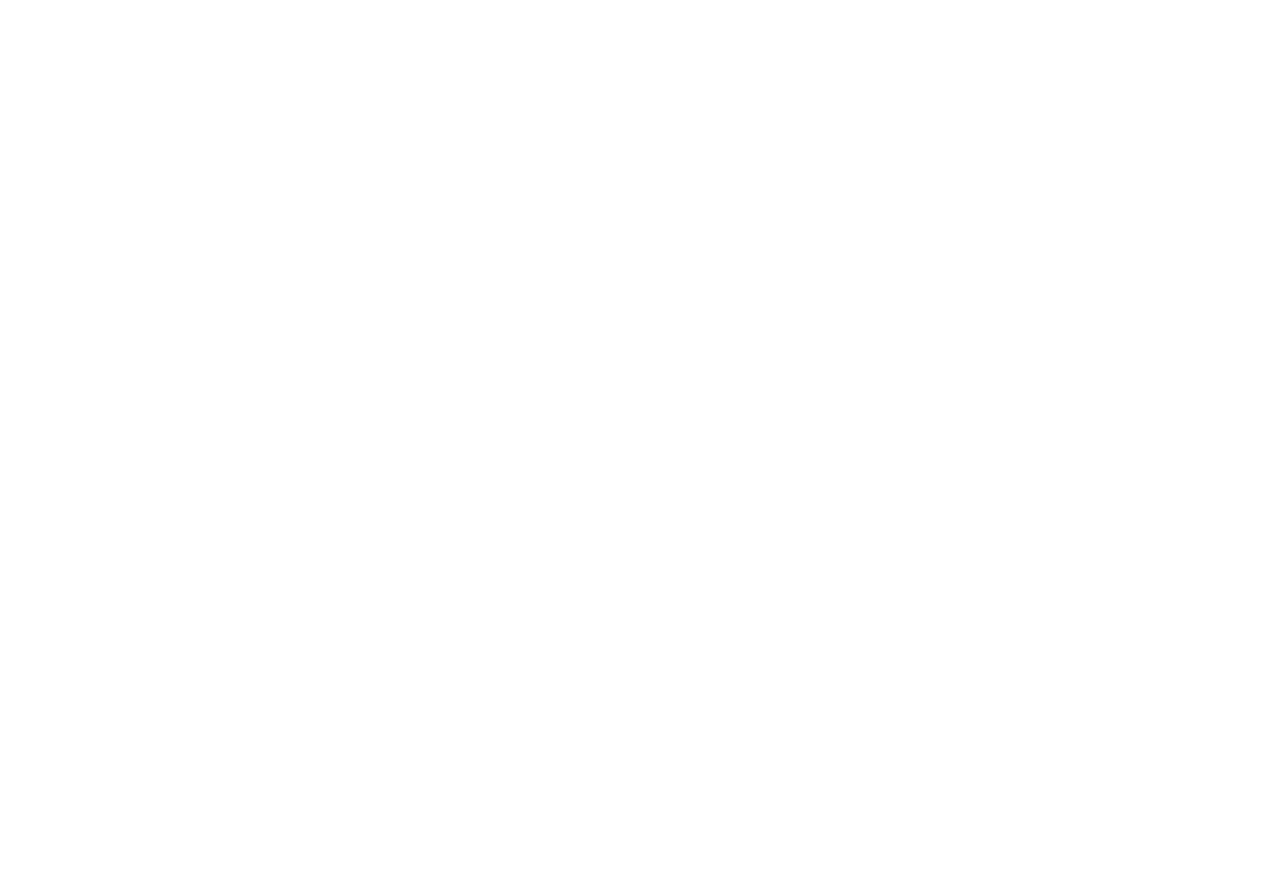
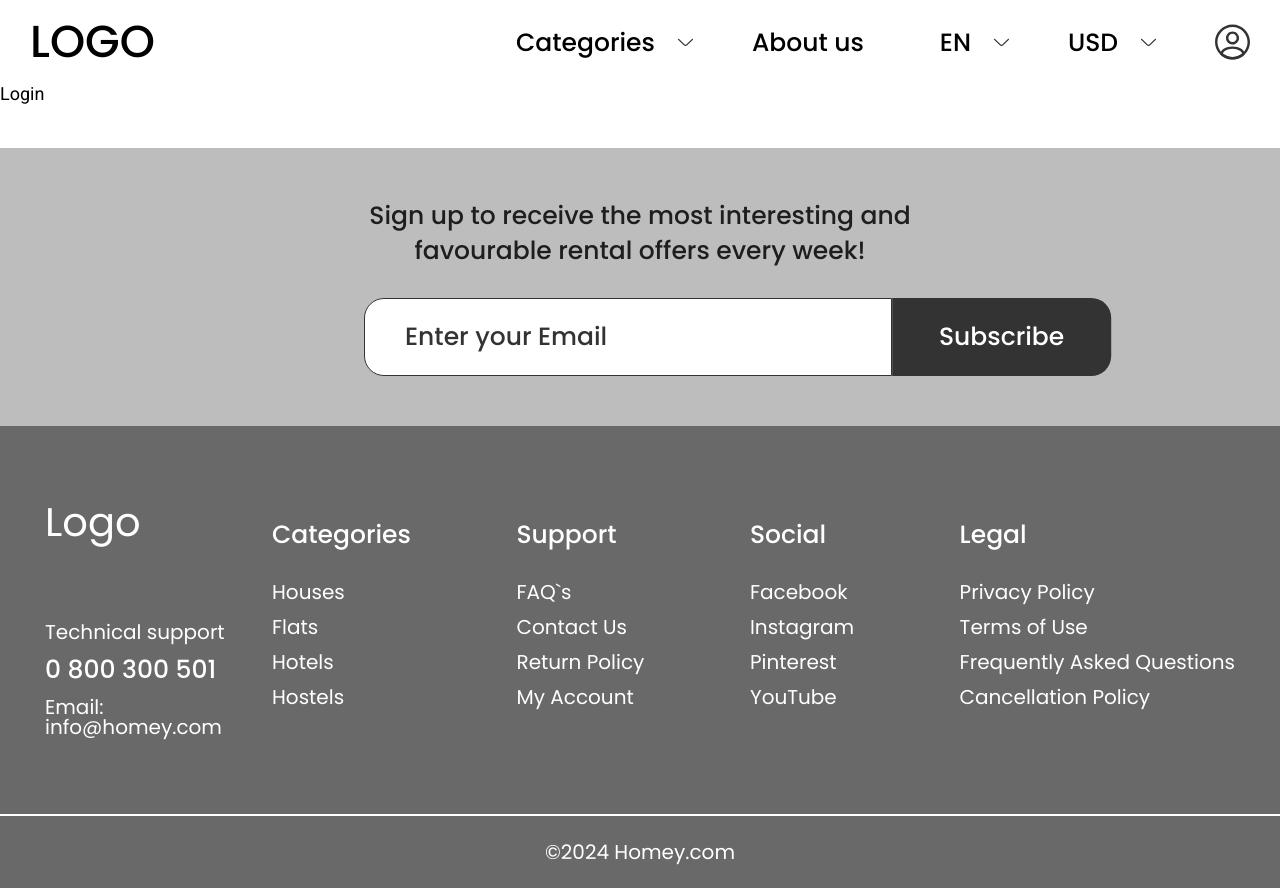
Before and after one commit to vichukin/diplom-project-2024, a React (Vite) app: page /Login in a window 1280 px wide. Before the commit this address had no page. Before the commit the page ends 800 px from the top, so only its background shows below. Built offline with nearby package versions, Linux system fonts and the light colour scheme.

Commit message:
changing footer height

```diff
--- a/src/Routes.tsx
+++ b/src/Routes.tsx
@@ -2,7 +2,7 @@ import { BrowserRouter, Routes as ReactRoutes, Route } from "react-router-dom";
 
 import { Layout } from "@/components";
 
-import { Home, Profile } from "@/pages";
+import { Home, Profile, Login } from "@/pages";
 
 export function Routes() {
   return (
@@ -11,6 +11,7 @@ export function Routes() {
         <Route path="/" element={<Layout />}>
           <Route index element={<Home />} />
           <Route path="Profile" element={<Profile />} />
+          <Route path="Login" element={<Login />}/>
         </Route>
       </ReactRoutes>
     </BrowserRouter>
--- a/src/components/Footer/Footer.scss
+++ b/src/components/Footer/Footer.scss
@@ -86,7 +86,7 @@
 @media (min-width: 1161px) {
     .footer{
         &__main{
-            height: 790px;
+            max-height: 790px;
         }
 
         &__newsletter{
--- /dev/null
+++ b/src/pages/Login/Login.scss
@@ -0,0 +1 @@
+@import "../../assets/styles/variables.scss";
--- /dev/null
+++ b/src/pages/Login/Login.tsx
@@ -0,0 +1,7 @@
+import "./Login.scss";
+
+export const Login: React.FC = () => {
+    return(
+        <div className="home__container" style={{ paddingInline: "0px" }}>Login</div>
+    );
+}
--- a/src/pages/index.ts
+++ b/src/pages/index.ts
@@ -1,2 +1,3 @@
 export * from "./Home/Home";
 export * from "./Profile/Profile";
+export * from "./Login/Login";
```
